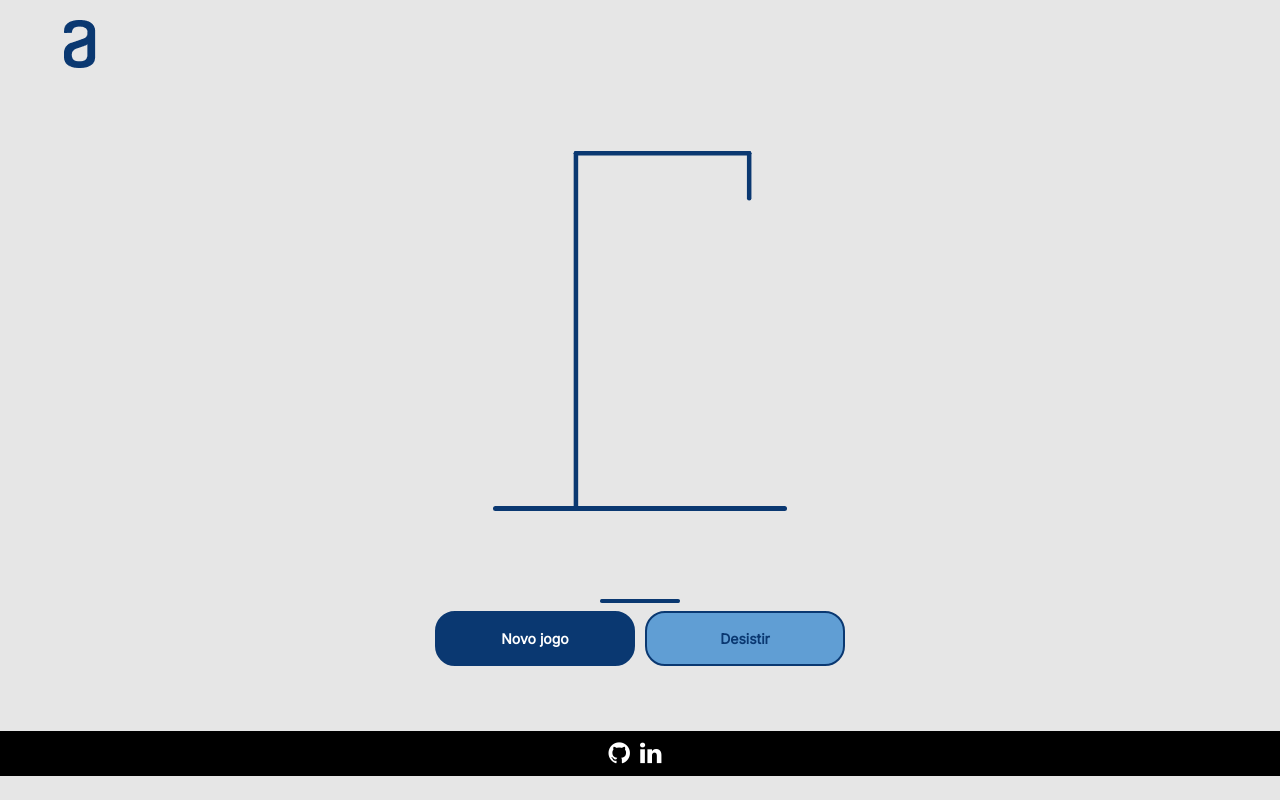
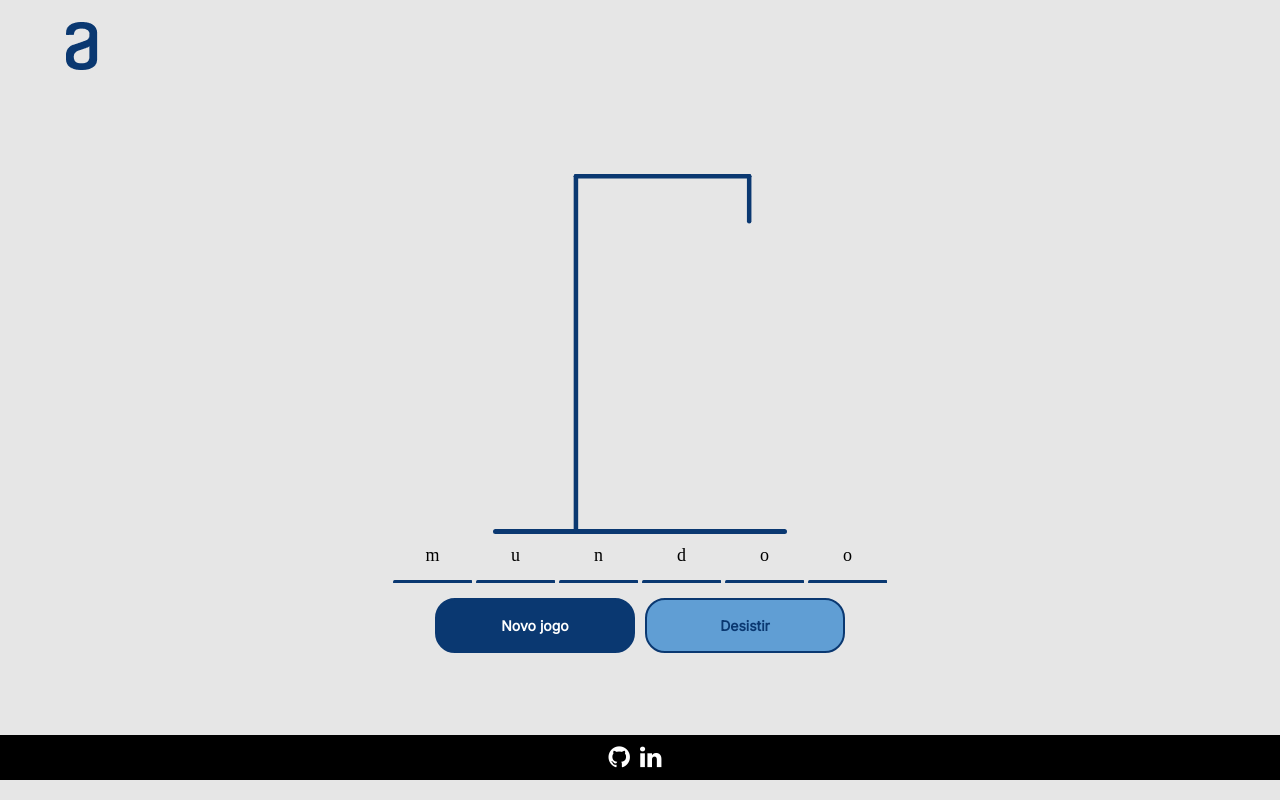
Before and after one commit to jjivanc/jogo-da-forca, a plain HTML site: page index.html in a window 1280 px wide. Both pictures are taken after a click on the button "Começar a jogar". Drawn offline with Linux system fonts and the light colour scheme.

Commit message:
mudanças

```diff
--- a/index.html
+++ b/index.html
@@ -14,7 +14,7 @@
     <title>Jogo da Forca</title>
 </head>
 <body>
-    <div>
+    <div >
         <div class="logo"><img src="./images/Logo.png" alt="logo"></div>
         <div id="page01">
             <div class="content page01">
@@ -27,7 +27,7 @@
         <div class="hide" id="page02">
             <div class="content page02">
                 <img src="./images/stick-man0.svg" alt="">
-                <span><img src="./images/Letter.png" alt=""></span>
+                <div class="letras"></div>
                 <div class="btns hori">
                     <button class="btn btn-azul" id="novo">Novo jogo</button>
                     <button class="btn btn-branco" id="desistir">Desistir</button>
--- a/main.js
+++ b/main.js
@@ -9,16 +9,29 @@ const salvar = document.querySelector('#salvar');
 const page01 = document.querySelector('#page01');
 const page02 = document.querySelector('#page02');
 const page03 = document.querySelector('#page03');
+const letras = document.querySelector('.letras')
+const palavra = document.querySelector('#palavra')
 //--------------------------
-const words = [
-    {palavra: 'mundo'},
-    {palavra: 'macarrao'}
-]
-
+const words = ['mundoo']
+var sordeado = words[0]
 comecar.addEventListener('click', ()=> {
     console.log('comecar');
     page01.classList.add('hide');
     page02.classList.remove('hide');
+    var separador = sordeado.split('');
+    for (var i = 0; i < separador.length; i++ ){
+        console.log(i)
+        var div = document.createElement('div');
+        var img = document.createElement('img');
+        var p = document.createElement('p');
+        p.textContent = separador[i]
+        img.src = './images/Letter3.png';
+        letras.appendChild(div)
+        div.appendChild(p)
+        div.appendChild(img)
+    };
+    console.log(separador);
+
 });
 adicionar.addEventListener('click', ()=> {
     console.log('adicionar');
--- a/style.css
+++ b/style.css
@@ -65,6 +65,20 @@ button {
     justify-content: center;
     padding: 2px;
 }
+img {
+    padding: 2px;
+}
+.letras {
+    display: flex;
+    margin: 5px;
+    flex-wrap: wrap;
+    justify-content: center;
+}
+p {
+    font-size: 18px;
+    padding: 5px;
+    text-align: center;
+}
 textarea{
     background: none;
     color: #0A3871;
```
Also changed, not shown: images/Letter3.png (added).
